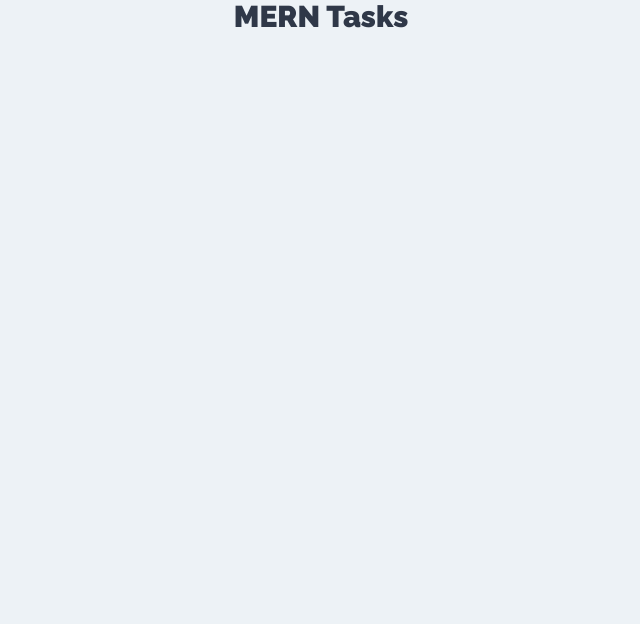
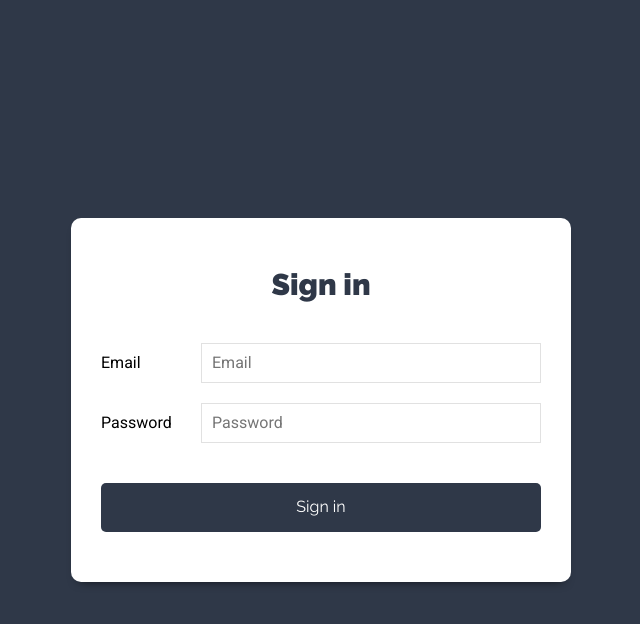
Before and after one commit to jaimeduque17/MERN-tasks-client, a React (Create React App) app: page / in a window 1280 px wide. Shown: the top 624 px of the page, without its empty margins (319-959 px from the left). Built offline with nearby package versions, Linux system fonts and the light colour scheme.

Commit message:
The login form is created

```diff
--- a/package.json
+++ b/package.json
@@ -9,7 +9,8 @@
     "react": "^16.12.0",
     "react-dom": "^16.12.0",
     "react-router-dom": "^5.1.2",
-    "react-scripts": "3.3.0"
+    "react-scripts": "3.3.0",
+    "serialize-javascript": "^2.1.2"
   },
   "scripts": {
     "start": "react-scripts start",
--- a/src/App.js
+++ b/src/App.js
@@ -1,8 +1,18 @@
 import React from 'react';
+import {BrowserRouter as Router, Switch, Route} from 'react-router-dom';
+import Login from './components/auth/Login';
+import NewAccount from './components/auth/NewAccount';
+import Projects from './components/projects/Projects';
 
 function App() {
   return (
-    <h1>MERN Tasks</h1>
+    <Router>
+      <Switch>
+        <Route exact path="/" component={Login} />
+        <Route exact path="/new-account" component={NewAccount} />
+        <Route exact path="/projects" component={Projects} />
+      </Switch>
+    </Router>
   );
 }
 
--- /dev/null
+++ b/src/components/auth/Login.js
@@ -0,0 +1,47 @@
+import React from 'react';
+
+const Login = () => {
+
+    const onChange = () => {
+
+    }
+
+    return (
+        <div className="form-user">
+            <div className="container-form shadow-dark">
+                <h1>Sign in</h1>
+                <form>
+                    <div className="field-form">
+                        <label htmlfor="email">Email</label>
+                        <input
+                            type="email"
+                            id="email"
+                            name="email"
+                            placeholder="Email"
+                            onChange={onChange}
+                        />
+                    </div>
+                    <div className="field-form">
+                        <label htmlfor="password">Password</label>
+                        <input
+                            type="password"
+                            id="password"
+                            name="password"
+                            placeholder="Password"
+                            onChange={onChange}
+                        />
+                    </div>
+                    <div className="field-form">
+                        <input
+                        type="submit"
+                        className="btn btn-primary btn-block"
+                        value="Sign in"
+                        />
+                    </div>
+                </form>
+            </div>
+        </div>
+    );
+}
+
+export default Login;
--- /dev/null
+++ b/src/components/auth/NewAccount.js
@@ -0,0 +1,9 @@
+import React from 'react';
+
+const NewAccount = () => {
+    return (
+        <h1>From NewAccount</h1>
+     );
+}
+
+export default NewAccount;
--- /dev/null
+++ b/src/components/projects/Projects.js
@@ -0,0 +1,9 @@
+import React from 'react';
+
+const Projects = () => {
+    return (
+        <h1>From Projects</h1>
+     );
+}
+
+export default Projects;
```
Also changed, not shown: 1 other file (tests, documents, lock files or other folders).
